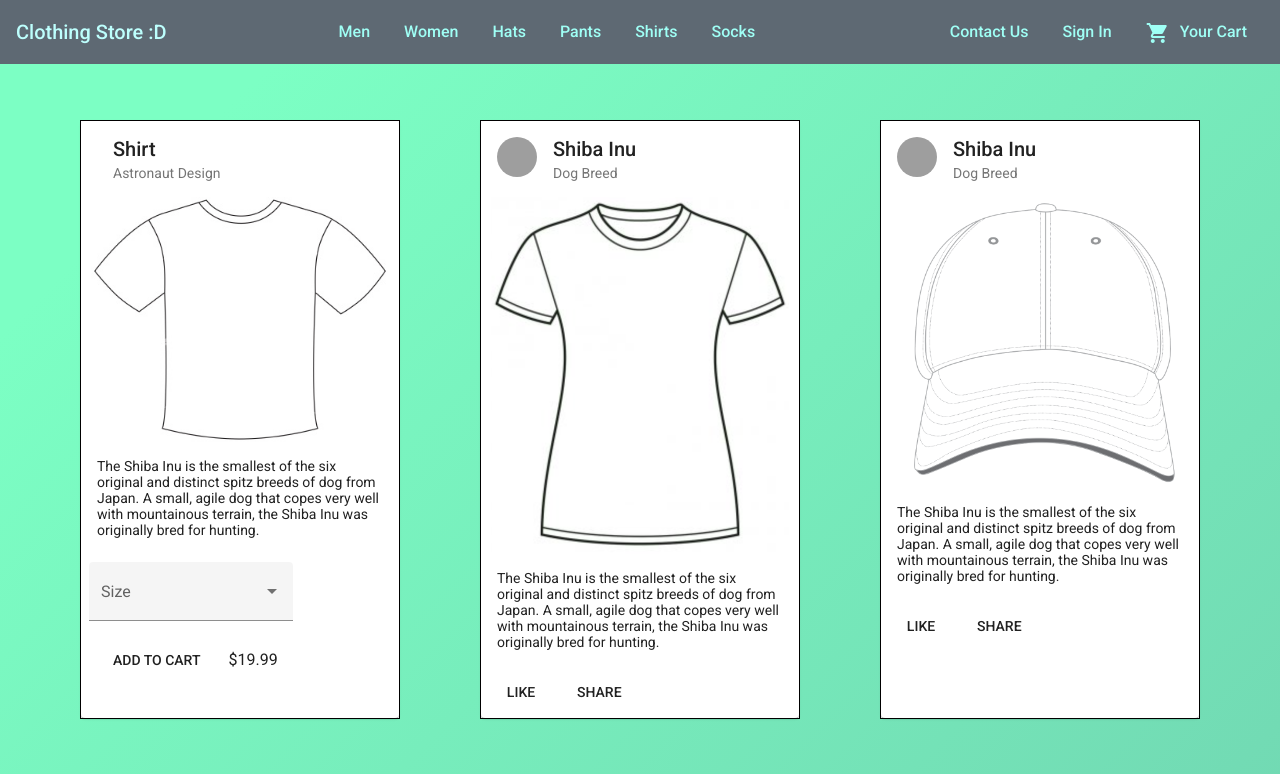
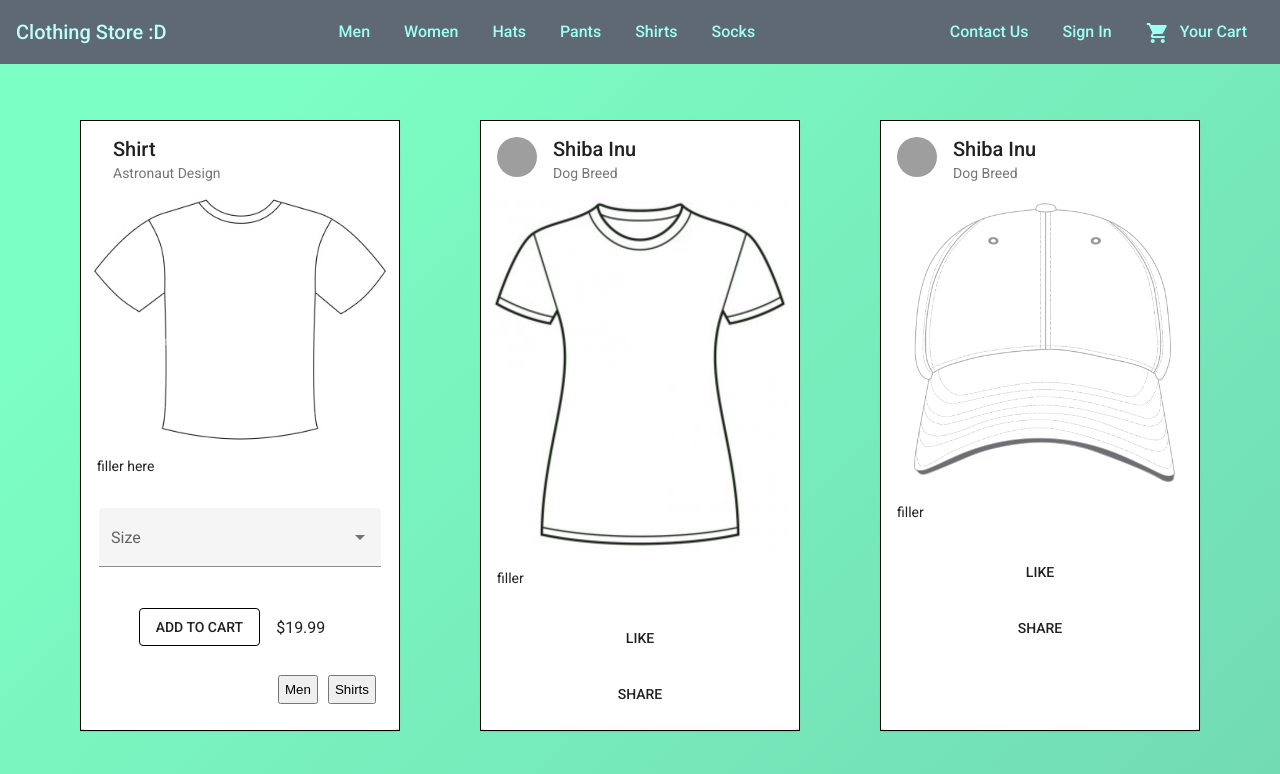
Before and after one commit to khuynh16/clothingStore, an Angular app: page /home-page in a window 1280 px wide. Shown: the top 774 px of the page. Built offline with nearby package versions, Linux system fonts and the light colour scheme; grey boxes are pictures that could not be loaded.

Commit message:
spacing of buttons on home page; category buttons for cards

```diff
--- a/src/app/home-page/home-page.component.css
+++ b/src/app/home-page/home-page.component.css
@@ -42,3 +42,45 @@
     background-image: url('https://material.angular.io/assets/img/examples/shiba1.jpg');
     background-size: cover;
 }
+
+:host ::ng-deep mat-card-actions {
+    display: flex;
+    flex-direction: column;
+    flex-grow: 1;
+}
+
+:host ::ng-deep mat-card-actions > * {
+    padding: 10px;
+}
+
+:host ::ng-deep mat-card {
+    display: flex;
+    flex-direction: column;
+}
+
+:host ::ng-deep .addToCartAndPrice .mat-button {
+    border: 1px solid black;
+}
+
+.price {
+    padding: 0 16px;
+}
+
+.addToCartAndPrice {
+    display: flex;
+    justify-content: center;
+    align-items: center;
+}
+
+.categories {
+    display: flex;
+    justify-content: center;
+    align-items: center;
+    align-self: flex-end;
+    flex-grow: 1;
+}
+
+.categories > * {
+    margin: 0 5px;
+    padding: 5px;
+}
--- a/src/app/home-page/home-page.component.html
+++ b/src/app/home-page/home-page.component.html
@@ -12,31 +12,26 @@
                 <img mat-card-image src="{{ images[i] }}" alt="Photo of a Shiba Inu">
                 <mat-card-content>
                 <p>
-                    The Shiba Inu is the smallest of the six original and distinct spitz breeds of dog from Japan.
-                    A small, agile dog that copes very well with mountainous terrain, the Shiba Inu was originally
-                    bred for hunting.
+                    filler here
                 </p>
                 </mat-card-content>
                 <mat-card-actions>
-                    <!-- <mat-form-field appearance="fill">
-                        <mat-label>Cars</mat-label>
-                        <select matNativeControl>
-                          <option value="volvo">Volvo</option>
-                          <option value="saab">Saab</option>
-                          <option value="mercedes">Mercedes</option>
-                          <option value="audi">Audi</option>
-                        </select>
-                    </mat-form-field> -->
                     <mat-form-field appearance="fill">
                         <mat-label>Size</mat-label>
                         <mat-select>
-                          <mat-option *ngFor="let size of sizes" [value]="size">
+                          <mat-option *ngFor="let size of card.sizes" [value]="size">
                             {{ size }}
                           </mat-option>
                         </mat-select>
-                      </mat-form-field>
-                    <button mat-button>ADD TO CART</button>
-                    $19.99
+                    </mat-form-field>
+                    <div class="addToCartAndPrice">
+                        <button mat-button>ADD TO CART</button>
+                        <span class="price">$19.99</span>
+                    </div>
+                    <div class="categories">
+                        <button>Men</button>
+                        <button>Shirts</button>
+                    </div>
                 </mat-card-actions>
             </mat-card>
         </span>
@@ -51,9 +46,7 @@
                 <img mat-card-image src="{{ images[i+1] }}" alt="Photo of a Shiba Inu">
                 <mat-card-content>
                 <p>
-                    The Shiba Inu is the smallest of the six original and distinct spitz breeds of dog from Japan.
-                    A small, agile dog that copes very well with mountainous terrain, the Shiba Inu was originally
-                    bred for hunting.
+                    filler
                 </p>
                 </mat-card-content>
                 <mat-card-actions>
@@ -73,9 +66,7 @@
                 <img mat-card-image src="{{ images[i+2] }}" alt="Photo of a Shiba Inu">
                 <mat-card-content>
                 <p>
-                    The Shiba Inu is the smallest of the six original and distinct spitz breeds of dog from Japan.
-                    A small, agile dog that copes very well with mountainous terrain, the Shiba Inu was originally
-                    bred for hunting.
+                    filler
                 </p>
                 </mat-card-content>
                 <mat-card-actions>
--- a/src/app/home-page/home-page.component.ts
+++ b/src/app/home-page/home-page.component.ts
@@ -21,7 +21,7 @@ export class HomePageComponent implements OnInit {
     '../../assets/images/female shirt template.png',
   ];
 
-  sizes = ['small', 'medium', 'large'];
+  // sizes = ['small', 'medium', 'large'];
 
   cards = [
     {
@@ -34,34 +34,42 @@ export class HomePageComponent implements OnInit {
     {
       'title': 'example title',
       'subtitle': 'subtitle here',
+      'sizes': ['small', 'medium', 'large'],
     },
     {
       'title': 'example title',
       'subtitle': 'subtitle here',
+      'sizes': ['small', 'medium', 'large'],
     },
     {
       'title': 'example title',
       'subtitle': 'subtitle here',
+      'sizes': ['small', 'medium', 'large'],
     },
     {
       'title': 'example title',
       'subtitle': 'subtitle here',
+      'sizes': ['small', 'medium', 'large'],
     },
     {
       'title': 'example title',
       'subtitle': 'subtitle here',
+      'sizes': ['small', 'medium', 'large'],
     },
     {
       'title': 'example title',
       'subtitle': 'subtitle here',
+      'sizes': ['small', 'medium', 'large'],
     },
     {
       'title': 'example title',
       'subtitle': 'subtitle here',
+      'sizes': ['small', 'medium', 'large'],
     },
     {
       'title': 'example title',
       'subtitle': 'subtitle here',
+      'sizes': ['small', 'medium', 'large'],
     },
   ];
 
```
